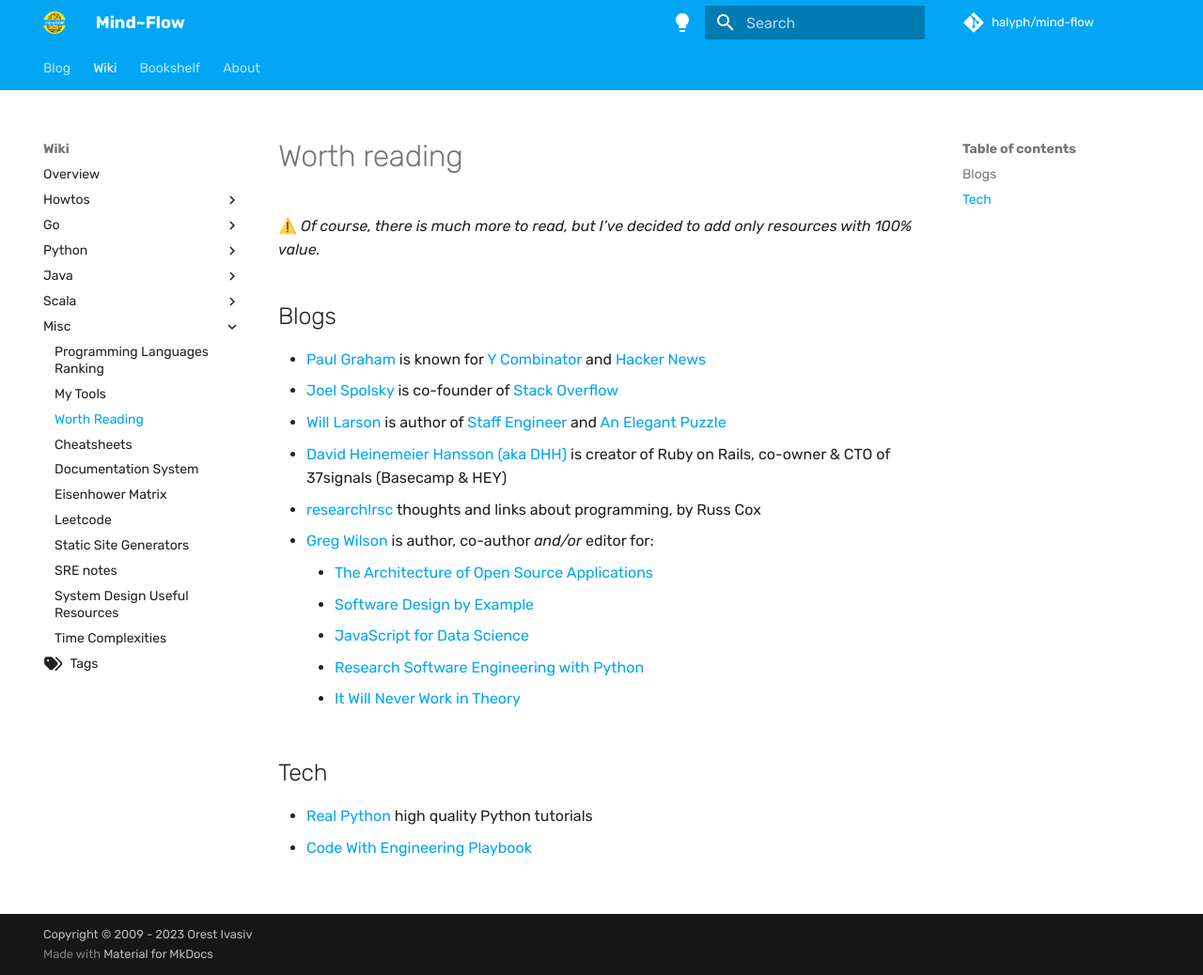
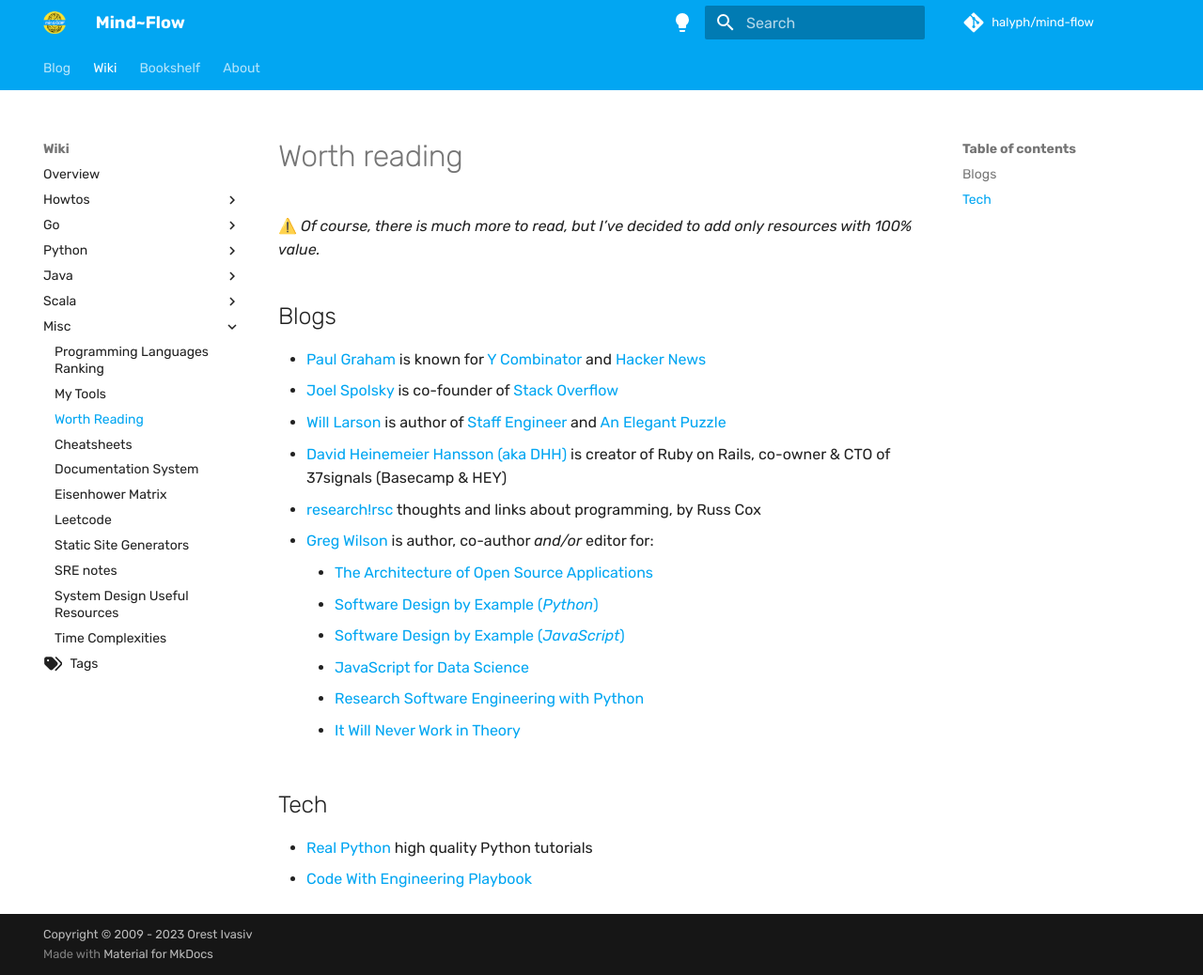
Before and after one commit to halyph/mind-flow, an MkDocs documentation site: the page built from docs/wiki/misc/worth-reading.md, in a window 1280 px wide and 1038 px high. Shown: the whole window at 94% size. Built offline with MkDocs 1.6.1 and Material for MkDocs 9.7.7, drawn with Linux system fonts in a browser that asks for light colours; some web fonts are replaced; comment, search, counter and statistics services are not loaded.

Commit message:
upd worth-reading.md

```diff
--- a/docs/wiki/misc/worth-reading.md
+++ b/docs/wiki/misc/worth-reading.md
@@ -11,7 +11,8 @@
 - [research!rsc](https://research.swtch.com) thoughts and links about programming, by Russ Cox
 - [Greg Wilson](https://third-bit.com) is author, co-author *and/or* editor for:
   - [The Architecture of Open Source Applications](https://aosabook.org/)
-  - [Software Design by Example](https://third-bit.com/sdxjs/)
+  - [Software Design by Example (*Python*)](https://third-bit.com/sdxpy/)
+  - [Software Design by Example (*JavaScript*)](https://third-bit.com/sdxjs/)
   - [JavaScript for Data Science](https://third-bit.com/js4ds/)
   - [Research Software Engineering with Python](https://merely-useful.tech/py-rse/)
   - [It Will Never Work in Theory](https://neverworkintheory.org)
```
